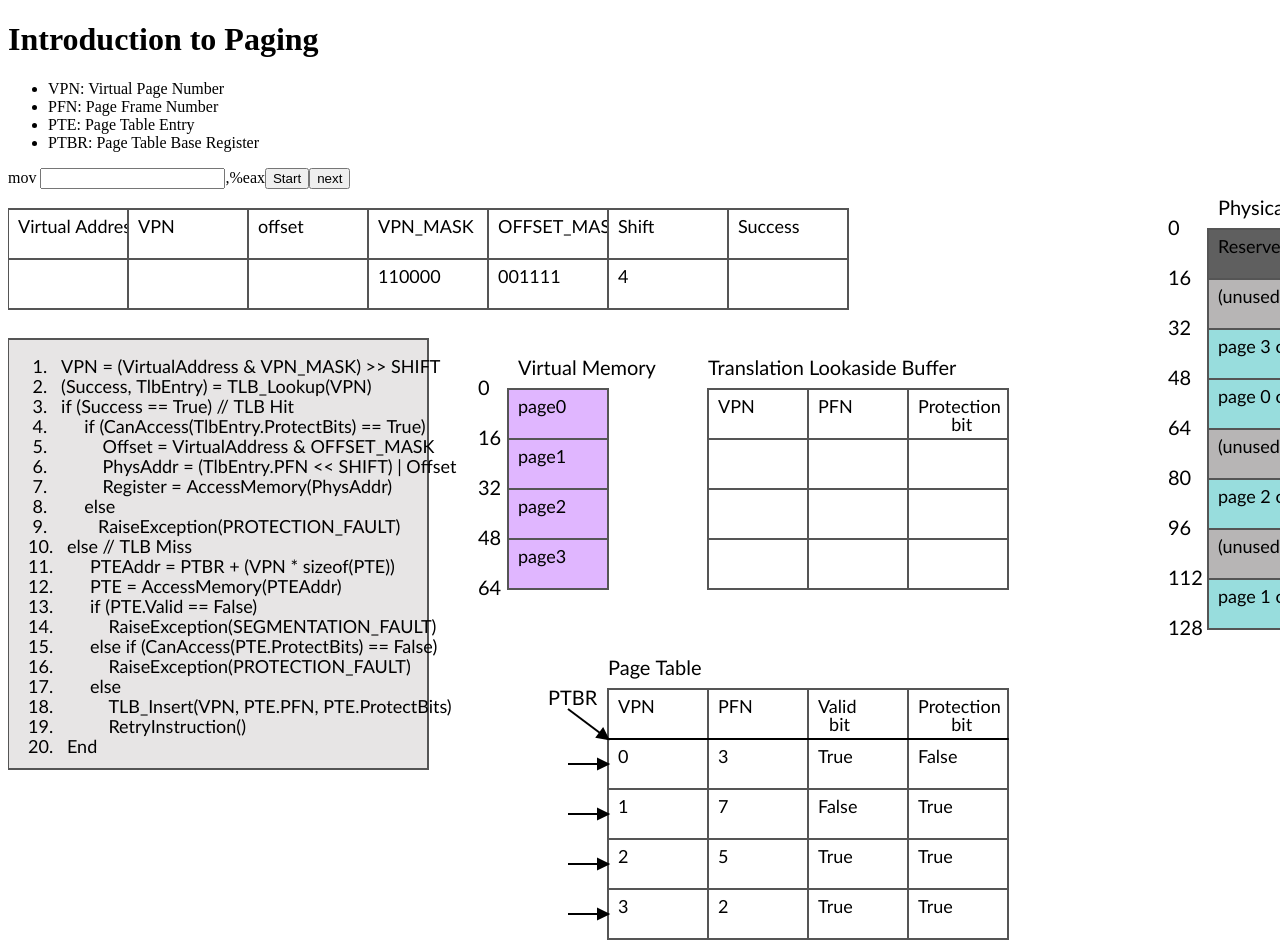
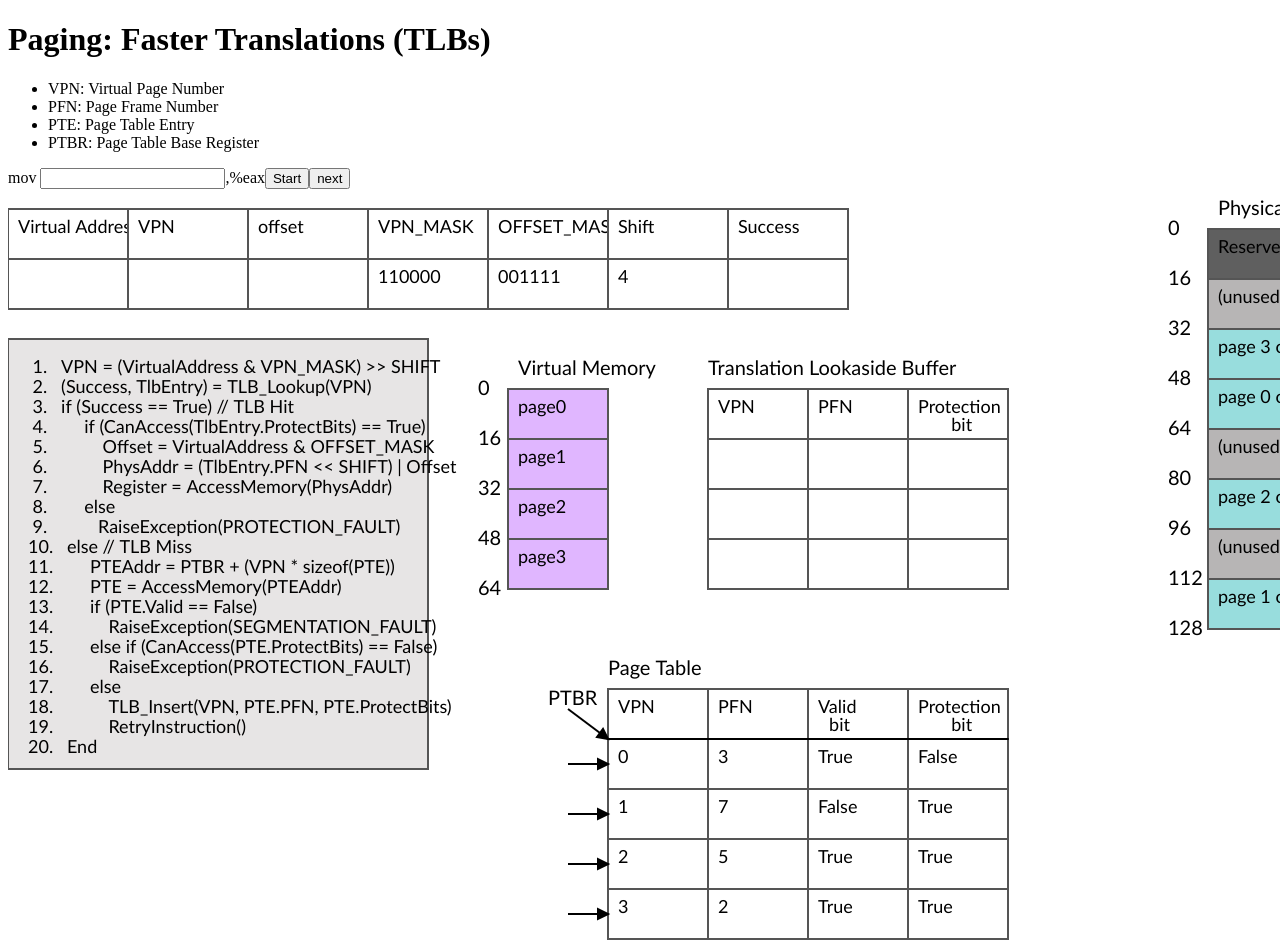
Before and after one commit to jidongbsu/os-animations, a plain HTML site: page TLB/index.html in a window 1280 px wide. Shown: the top 940 px of the page. Drawn offline with Linux system fonts and the light colour scheme.

Commit message:
changed the TLB title

```diff
--- a/TLB/index.html
+++ b/TLB/index.html
@@ -3,12 +3,12 @@
 <html lang="en">
 <head>
     <meta charset="UTF-8">
-    <title>Paging</title>
+    <title>TLB</title>
     <script src="konva.js"></script>
 </head>
 <body>
 
-<h1>Introduction to Paging</h1>
+<h1>Paging: Faster Translations (TLBs)</h1>
 
 <ul>
     <li>VPN: Virtual Page Number</li>
```
